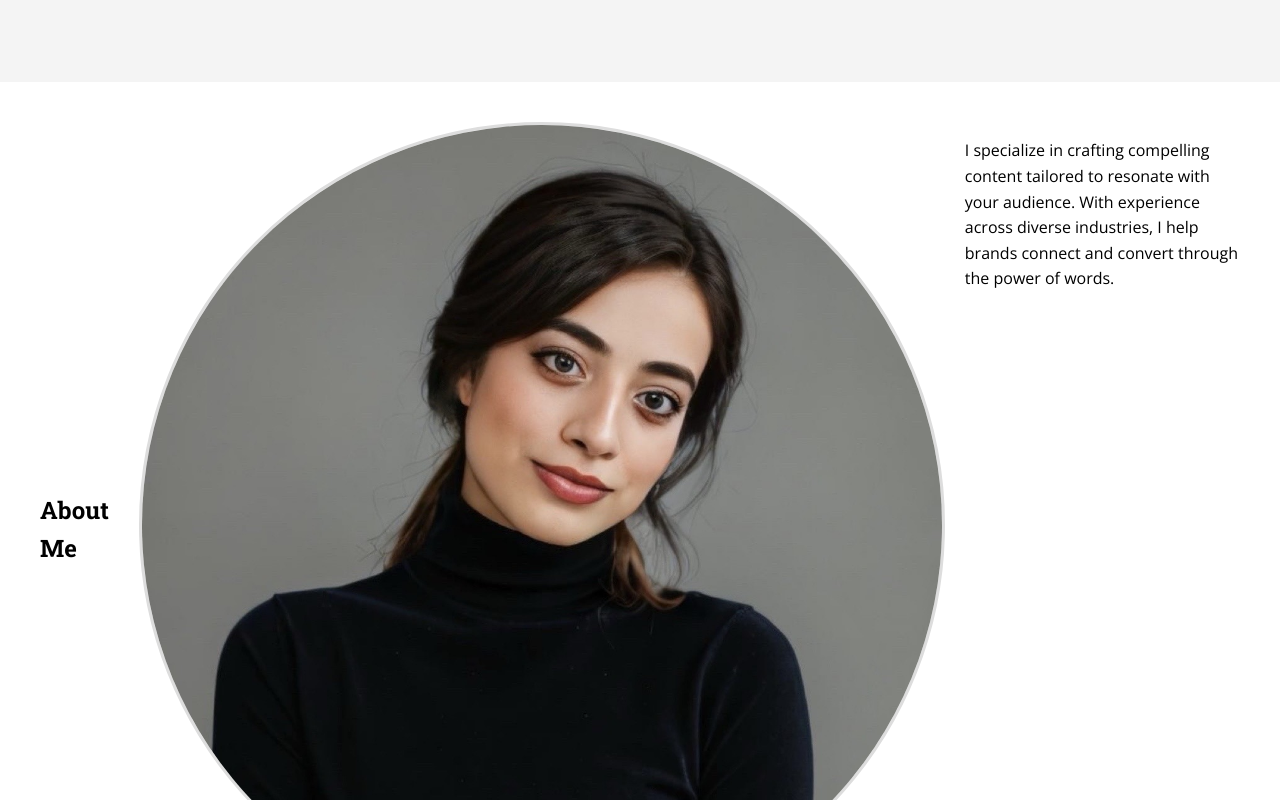
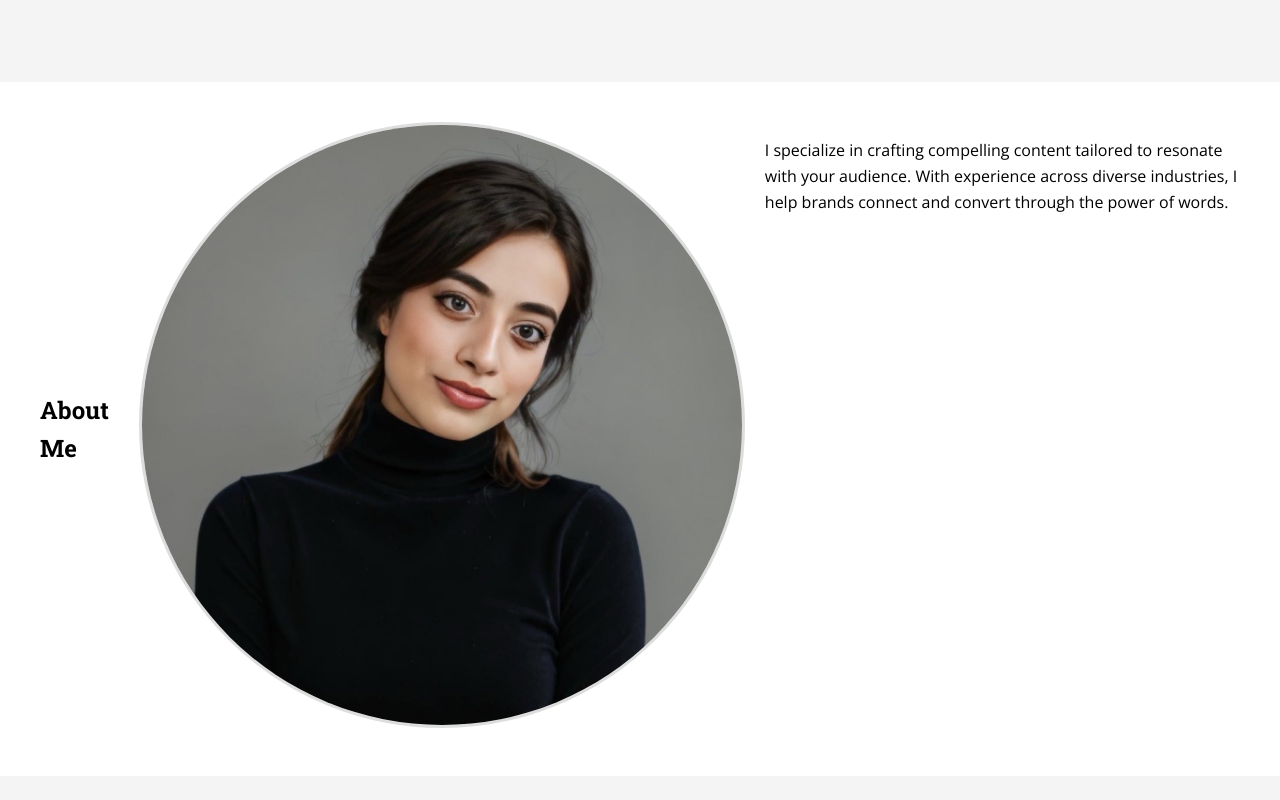
Before and after one commit to juli-1998/juli-1998.github.io, a plain HTML site: page index.html in a window 1280 px wide. Shown: the part 480-1280 px from the top of the page. Drawn offline with nearby package versions, Linux system fonts and the light colour scheme.

Commit message:
Update styles.css

```diff
--- a/styles.css
+++ b/styles.css
@@ -78,9 +78,9 @@ nav ul li a {
 }
 
 #about .profile-photo img {
-  width: 800px; /* Adjust the size as needed */
-  height: 800px;
-  border-radius: 70%; /* Makes the image circular */
+  width: 600px; /* Adjust the size as needed */
+  height: 600px;
+  border-radius: 60%; /* Makes the image circular */
   object-fit: cover; /* Ensures the image fills the circle without distortion */
   border: 3px solid #ddd; /* Adds a subtle border around the image */
 }
```
